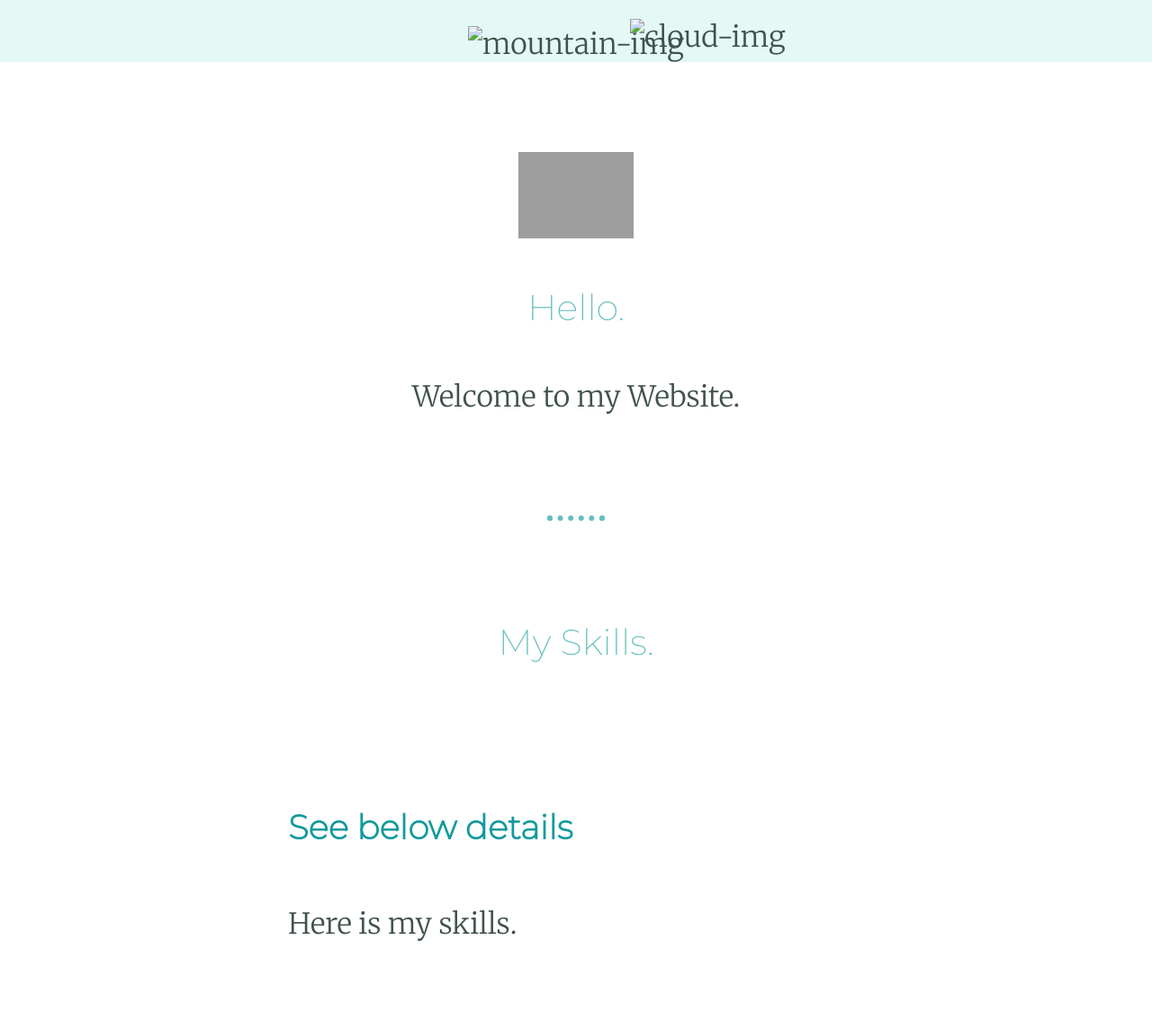
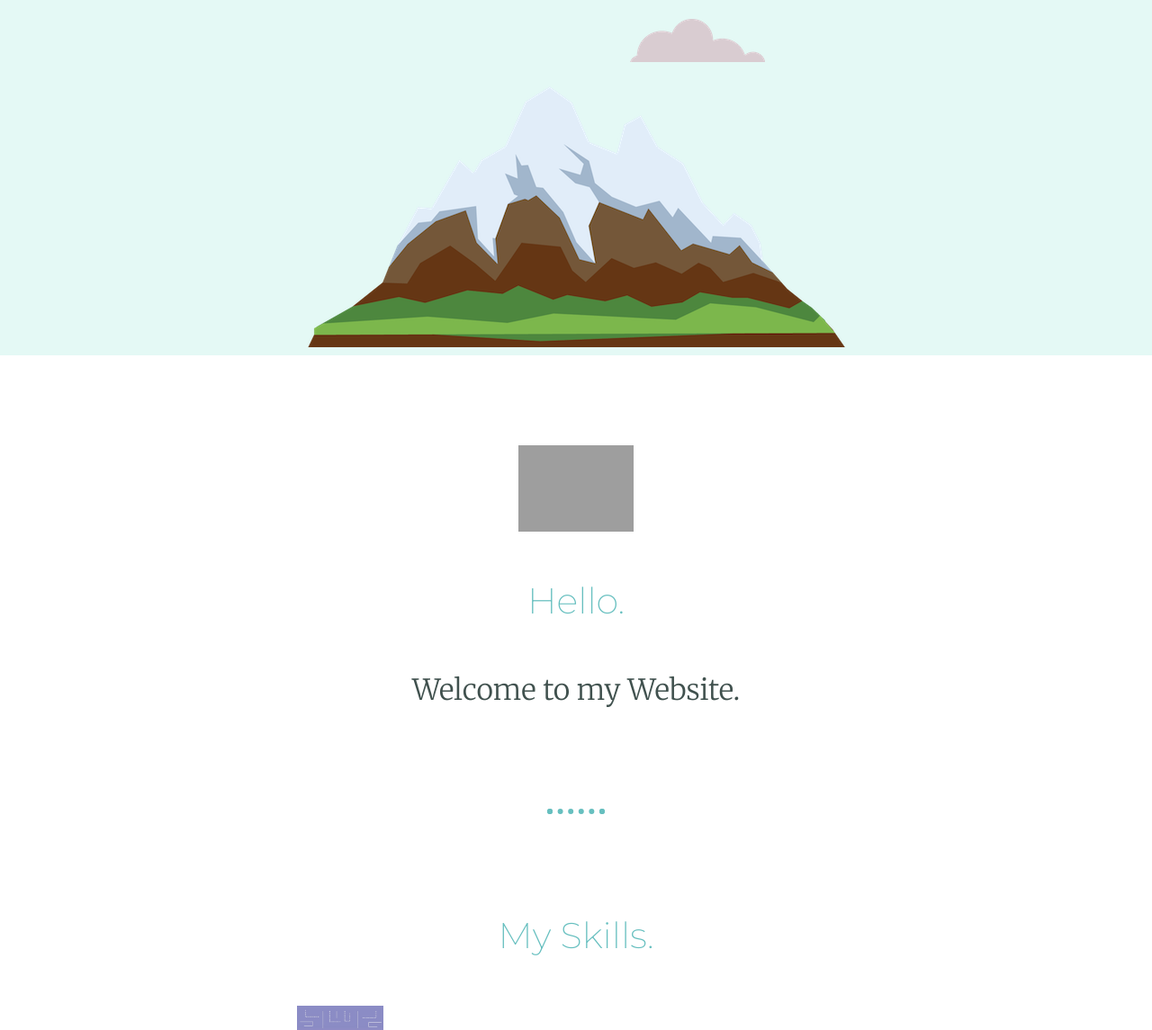
Before and after one commit to AliAlAnbaki/Update_CV, a plain HTML site: page index.html in a window 1280 px wide. Shown: the part 429-1574 px from the top of the page at 90% size. Drawn offline with Linux system fonts and the light colour scheme; files that its build step writes are made by us from their sources; grey boxes are pictures that could not be loaded.

Commit message:
update the images

```diff
--- a/index.html
+++ b/index.html
@@ -4,7 +4,7 @@
 <head>
   <meta charset="utf-8">
   <title>Ali AL Anbaki</title>
-  <link rel="stylesheet" href="CSS/styles.css">
+  <link rel="stylesheet" href="/styles.css">
   <link rel="icon" href="favicon.ico">
   <link href="https://fonts.googleapis.com/css2?family=Merriweather:wght@300&family=Montserrat:wght@100;200&family=Sacramento&display=swap" rel="stylesheet">
   <link href="https://fonts.googleapis.com/css2?family=Sacramento&display=swap" rel="stylesheet">
@@ -16,8 +16,8 @@
     <img class="top-cloud" src="/cloud.png" alt="cloud-img">
     <h1>Ali Al Anbaki</h1>
     <p>a <span class="pro">I'm new pro</span>grammer.</p>
-    <img class="bottom-cloud" src="images/cloud.png" alt="cloud-img">
-    <img class="mountain" src="images/mountain.png" alt="mountain-img">
+    <img class="bottom-cloud" src="/cloud.png" alt="cloud-img">
+    <img class="mountain" src="/mountain.png" alt="mountain-img">
   </div>
   <div class="middle-container">
     <div class="profile">
@@ -29,12 +29,12 @@
     <div class="skills">
       <h2>My Skills.</h2>
       <div class="skill-row">
-        <img class="software" src="images/software-programmer.jpg" alt="">
+        <img class="software" src="/software-programmer.jpg" alt="">
         <h3>See below details</h3>
         <p class="software-description">Here is my skills.</p>
       </div>
       <div class="skill-row">
-        <img class="network" src="images/networking.jpg" alt="">
+        <img class="network" src="/networking.jpg" alt="">
         <h3>My Network Skills</h3>
         <p class="network-description">Here is my skills.</p>
       </div>
```
